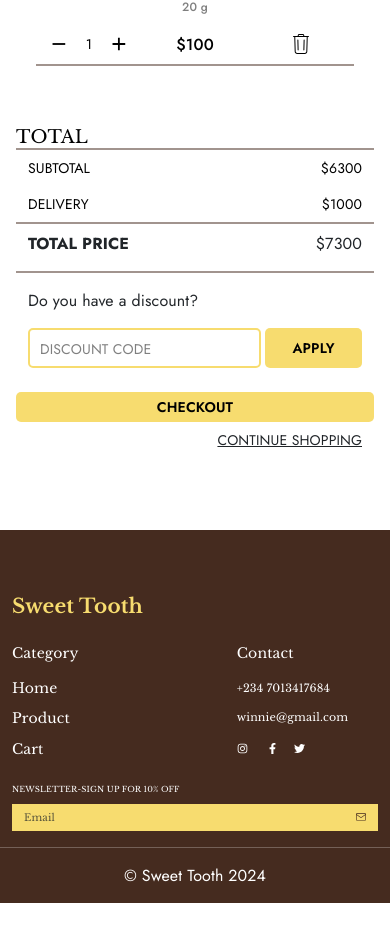
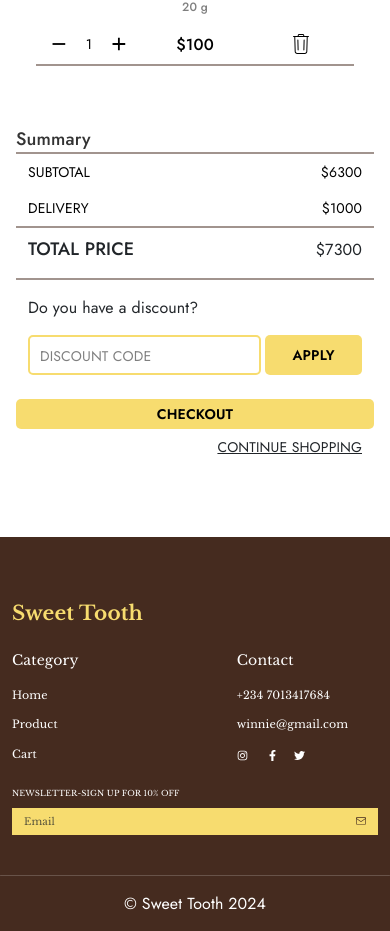
Before and after one commit to crystal4000/sweet_tooth_hng11, a React (Create React App) app: page /cart in a window 390 px wide. Shown: the part 975-1906 px from the top of the page. Before the commit the page ends 1878 px from the top, so only its background shows below. Built offline with nearby package versions, Linux system fonts and the light colour scheme; a web font is replaced by a local one.

Commit message:
Changes to Design

```diff
--- a/src/components/CustomNavLink.tsx
+++ b/src/components/CustomNavLink.tsx
@@ -18,10 +18,18 @@ export function CustomNavLink({
   const isActive = location.pathname === to;
 
   return (
+    // <Nav.Link
+    //   as={NavLink}
+    //   to={to}
+    //   className={`me-${toggle ? "4" : "2"} ${isActive ? "active" : ""}`}
+    //   onClick={onClick}
+    // >
+    //   {label}
+    // </Nav.Link>
     <Nav.Link
       as={NavLink}
       to={to}
-      className={`me-${toggle ? "4" : "2"} ${isActive ? "active" : ""}`}
+      className={`me-2 ${isActive ? "active" : ""}`}
       onClick={onClick}
     >
       {label}
--- a/src/components/Footer.tsx
+++ b/src/components/Footer.tsx
@@ -9,7 +9,7 @@ const Footer = () => {
     <>
       <footer className="mt-2 py-3">
         <Container>
-          <div className="row">
+          <div className="row pb-4">
             <div className="footer-logo col-md-3 col-12 d-flex align-items-center mt-md-0 mt-5">
               <p>Sweet Tooth</p>
             </div>
@@ -54,7 +54,7 @@ const Footer = () => {
           </div>
         </Container>
         <hr />
-        <div className=" copy-right col-12 d-flex justify-content-center align-items-center">
+        <div className=" copy-right  col-12 d-flex justify-content-center align-items-center">
           <p className="m-0 p-0">© Sweet Tooth 2024</p>
         </div>
       </footer>
--- a/src/components/Navigation.tsx
+++ b/src/components/Navigation.tsx
@@ -48,7 +48,8 @@ const Navigation = () => {
               <CustomNavLink to="/checkout" label="Checkout" />
             </Nav>
           </Navbar.Collapse> */}
-          <Nav className={`d-flex flex-row ${toggle ? "mx-auto" : ""}`}>
+          {/* <Nav className={`d-flex flex-row ${toggle ? "mx-auto" : ""}`}> */}
+          <Nav className={`d-flex flex-row `}>
             <CustomNavLink
               to="#search"
               label={<CiSearch className="nav-icon" />}
--- a/src/css/Cart.css
+++ b/src/css/Cart.css
@@ -58,16 +58,21 @@
 
 .cart .total {
   margin-top: 7px;
-  font-family: "Libre Baskerville", serif;
   font-size: 22px;
   font-weight: 500;
-  color: rgba(0, 0, 0, 1);
+  color: rgba(51, 51, 51, 1);
 }
 
 .cart .amount p {
   font-size: 16px;
   font-weight: 400;
   color: rgba(0, 0, 0, 1);
+}
+
+.cart .total-price {
+  font-family: "Jost", sans-serif;
+  font-size: 18px;
+  font-weight: 500;
 }
 
 .cart .discount input {
@@ -169,7 +174,7 @@
     font-weight: 500;
   }
 
-  .cart .total-price {
+  .cart .total-price-container {
     border-bottom: 2px solid rgba(69, 43, 31, 0.5);
   }
 
--- a/src/css/Home.css
+++ b/src/css/Home.css
@@ -62,6 +62,23 @@ header .btn:focus {
   position: absolute;
   z-index: 1;
   margin: 0 auto;
+}
+
+.header-content {
+  flex: 1;
+  display: flex;
+  flex-direction: column;
+  justify-content: space-between;
+}
+
+header .line {
+  width: 134px;
+  height: 5px;
+  gap: 0px;
+  border-radius: 3px 0px 0px 0px;
+  background: rgba(51, 51, 51, 1);
+  margin: 0 auto;
+  display: none;
 }
 
 .products {
@@ -185,6 +202,13 @@ header .btn:focus {
 }
 
 @media screen and (max-width: 576px) {
+  header h2 {
+    color: rgba(51, 51, 51, 1);
+  }
+  header .line {
+    display: block;
+  }
+
   .products .title {
     top: -10px;
   }
--- a/src/index.css
+++ b/src/index.css
@@ -141,6 +141,12 @@ footer .input-group-text:focus {
   box-shadow: none;
 }
 
+footer hr {
+  border-radius: 1px;
+  background: rgba(255, 255, 255, 0.5);
+  color: rgba(255, 255, 255, 0.5);
+}
+
 footer .copy-right {
   font-family: "Jost", sans-serif;
   font-size: 16px;
@@ -171,7 +177,8 @@ footer .copy-right {
     font-size: 14px;
   }
 
-  footer ul li {
+  footer ul li,
+  footer ul a {
     font-size: 11px;
     line-height: 29.76px;
   }
--- a/src/pages/Cart.tsx
+++ b/src/pages/Cart.tsx
@@ -192,7 +192,7 @@ const Cart = () => {
 
           <div className="col-md-4 ps-md-5 mt-md-0 mt-5">
             <div className="mx-md-0 mx-3">
-              <div className="row header-row total">TOTAL</div>
+              <div className="row header-row total">Summary</div>
               <div className="row header-row py-2 amount">
                 <div className="d-flex justify-content-between align-items-center">
                   <p>SUBTOTAL</p>
@@ -204,8 +204,8 @@ const Cart = () => {
                 </div>
               </div>
               <div className="row py-2">
-                <div className="total-price d-flex justify-content-between align-items-center">
-                  <p className="fw-bold">TOTAL PRICE</p>
+                <div className="total-price-container d-flex justify-content-between align-items-center">
+                  <p className="total-price">TOTAL PRICE</p>
                   <p>$7300</p>
                 </div>
                 <p className="mt-md-0 mt-3">Do you have a discount?</p>
--- a/src/pages/Home.tsx
+++ b/src/pages/Home.tsx
@@ -1,7 +1,7 @@
 import { Container } from "react-bootstrap";
 import "../css/Home.css";
 import HeaderImage from "../images/header_image.png";
-import { productsData } from "../utils/functions";
+import { formatNumber, productsData } from "../utils/functions";
 import { IoMdHeart, IoMdHeartEmpty } from "react-icons/io";
 import { BsCart2 } from "react-icons/bs";
 // import { useEffect, useState } from "react";
@@ -61,8 +61,9 @@ const Home = () => {
     <>
       {/* <Toaster position="top-right" /> */}
       <header className="py-4 px-5">
+        <div className="header-content">
           <div className="row">
-          <div className="col-md-6 col-12 ms-md-0 ms-3 d-flex flex-column justify-content-md-center align-items-start">
+            <div className="col-md-6 col-12  d-flex flex-column justify-content-md-center align-items-start">
               <h2>Treat Yourself To Something Special</h2>
               <p>Handcrafted with love, Devoured with joy</p>
               <button type="button" className="btn">
@@ -76,6 +77,9 @@ const Home = () => {
                 <div className="circle"></div>
               </div>
             </div>
+          </div>
+
+          <div className="line"></div>
         </div>
       </header>
 
@@ -129,7 +133,7 @@ const Home = () => {
                     <div className="d-flex justify-content-between align-items-center">
                       <div>
                         <p className="m-0 p-0">{product.grams}</p>
-                        <h6 className="mt-2">${product.price}</h6>
+                        <h6 className="mt-2">${formatNumber(product.price)}</h6>
                       </div>
                       <div className="icon">
                         <BsCart2
--- a/src/utils/functions.ts
+++ b/src/utils/functions.ts
@@ -182,3 +182,7 @@ export const productsData = [
     favorite: false,
   },
 ];
+
+export const formatNumber = (num: number) => {
+  return new Intl.NumberFormat().format(num);
+};
```
Lines whose indentation alone changed are shown as unchanged.
